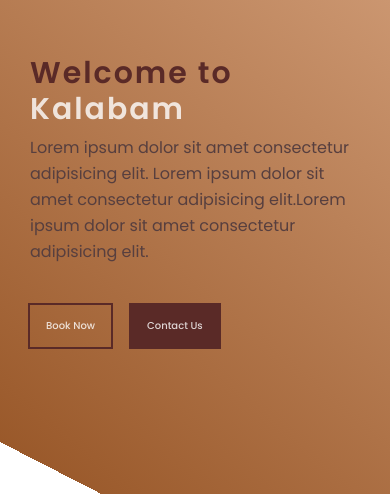
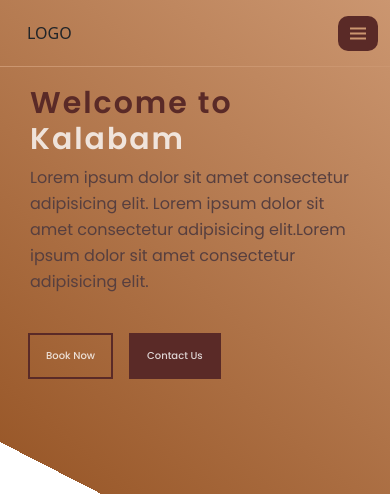
Before and after one commit to Ashique64/Kalabam, a React (Vite) app in the folder Kalabam/: page / in a window 390 px wide. Shown: the top 494 px of the page. Built offline with nearby package versions, Linux system fonts and the light colour scheme; a web font is replaced by a local one.

Commit message:
NavBar completed

```diff
--- a/Kalabam/src/components/Hero/Hero.jsx
+++ b/Kalabam/src/components/Hero/Hero.jsx
@@ -16,7 +16,7 @@ const Hero = () => {
                                 consectetur adipisicing elit.Lorem ipsum dolor sit amet consectetur adipisicing elit.
                             </p>
                             <div className="hero_buttons">
-                                <a href=""><button className="book_now">Book Now</button></a>
+                                <a href="#contact"><button className="book_now">Book Now</button></a>
                                 <a href="#contact"><button className="contact_us">Contact Us</button></a>
                             </div>
                         </div>
--- a/Kalabam/src/components/Hero/Hero.scss
+++ b/Kalabam/src/components/Hero/Hero.scss
@@ -9,7 +9,7 @@
 
     .container {
         width: 100%;
-        padding: 20px 15px;
+        padding: 80px 15px 20px 15px;
         margin: 0 20px;
 
         .hero_row {
@@ -114,7 +114,7 @@
 @media (max-width: 767px) {
     .hero {
         .container {
-            padding: 50px 15px;
+            padding: 80px 15px 20px 15px;
             .hero_row {
                 margin: 5px;
 
--- a/Kalabam/src/components/NavBar/NavBar.jsx
+++ b/Kalabam/src/components/NavBar/NavBar.jsx
@@ -28,7 +28,7 @@ const NavBar = ({ page }) => {
         <div className={`navbars ${isSticky ? "sticky" : ""} ${page === "about" ? "blue-bg" : ""}`}>
             <div className="container-fluid">
                 <div className="row nav_row">
-                    <div className="col-xl-2 col-lg-2 col-6 nav_col1">
+                    <div className="col-xl-3 col-lg-2 col-6 nav_col1">
                         <div className="logo">
                             <a href="">
                                 LOGO
@@ -50,23 +50,19 @@ const NavBar = ({ page }) => {
                                     <a href="#service">service</a>
                                 </li>
                                 <li>
-                                    <a href="">privacy policy</a>
+                                    <a href="#contact">Contact</a>
                                 </li>
                                 <i className={menuIcon ? "bx bx-x" : ""} onClick={handleMenuIcon}></i>
                             </ul>
                         </div>
                     </div>
-                    <div className="col-xl-4 col-lg-2 col-6  nav_col3">
+                    <div className="col-xl-3 col-lg-2 col-6  nav_col3">
                         <div className="items">
-                            <div className="call_us">
-                                <i className="bx bxs-phone-call"></i>
-                                <p>+91 1234567890</p>
-                            </div>
-                            <div className="nav_button">
+                            {/* <div className="nav_button">
                                 <a href="#service">
                                     <button>get started</button>
                                 </a>
-                            </div>
+                            </div> */}
                             <div className="mobile_icon" onClick={handleMenuIcon}>
                                 <i className={menuIcon ? "" : "bx bx-menu"}></i>
                             </div>
--- a/Kalabam/src/components/NavBar/NavBar.scss
+++ b/Kalabam/src/components/NavBar/NavBar.scss
@@ -1,6 +1,6 @@
 .navbars {
     padding: 0 15px;
-    border-bottom: 1px solid rgba(255, 255, 255, 0.16);
+    border-bottom: 1px solid var(--bg-color);
     position: fixed;
     top: 0;
     width: 100%;
@@ -9,11 +9,12 @@
     transition: background-color 0.3s ease;
 
     &.sticky {
-        background-color: white;
+        // background-color: var(--text-color2);
+        background-color: var(--bg-color);
     }
 
     &.blue-bg {
-        background-color: white;
+        background-color: var(--bg-color);
         position: relative;
     }
 
@@ -52,7 +53,7 @@
                             display: inline-block;
 
                             a {
-                                color: var(--primary-color);
+                                color: var(--text-color2);
                                 font-weight: 600;
                                 font-size: 15px;
                                 line-height: 16px;
@@ -69,7 +70,7 @@
                                     content: "";
                                     width: 0%;
                                     height: 4px;
-                                    background-color: #00abf0;
+                                    background-color: var(--primary-color);
                                     position: absolute;
                                     bottom: 0px;
                                     left: 0px;
@@ -100,45 +101,28 @@
                     align-items: center;
                     justify-content: space-between;
 
-                    .call_us {
-                        display: flex;
-                        align-items: center;
-                        i {
-                            color: var(--primary-color);
-                            font-weight: 600;
-                            font-size: 18px;
-                            margin: 0 7px;
-                        }
-                        p {
-                            color: var(--primary-color);
-                            font-weight: 600;
-                            font-size: 15px;
-                            margin-bottom: 0;
-                        }
-                    }
+                    // .nav_button {
+                    //     button {
+                    //         font-size: 15px;
+                    //         height: 55px;
+                    //         line-height: 55px;
+                    //         padding: 0 35px;
+                    //         display: inline-block;
+                    //         font-weight: 700;
+                    //         color: var(--primary-color);
+                    //         background: var(--primary-color);
+                    //         text-align: center;
+                    //         position: relative;
+                    //         overflow: hidden;
+                    //         border-radius: 90px;
+                    //         text-transform: uppercase;
+                    //         transition: 0.3s ease-in-out;
 
-                    .nav_button {
-                        button {
-                            font-size: 15px;
-                            height: 55px;
-                            line-height: 55px;
-                            padding: 0 35px;
-                            display: inline-block;
-                            font-weight: 700;
-                            color: var(--primary-color);
-                            background: var(--primary-color);
-                            text-align: center;
-                            position: relative;
-                            overflow: hidden;
-                            border-radius: 90px;
-                            text-transform: uppercase;
-                            transition: 0.3s ease-in-out;
-
-                            &:hover {
-                                background: white;
-                            }
-                        }
-                    }
+                    //         &:hover {
+                    //             background: white;
+                    //         }
+                    //     }
+                    // }
 
                     .mobile_icon {
                         display: none;
@@ -170,8 +154,8 @@
                             height: 100vh;
                             min-width: 300px;
                             padding: 40px;
-                            background-color: var(--tp-common-black);
-                            background-image: url("/images/slider/slider-shape-3-1.png");
+                            background-color: var(--bg-color);
+                            background-image: url("/images/slider-shape-3-1.png");
                             background-position: center;
                             background-size: cover;
                             background-repeat: no-repeat;
@@ -187,7 +171,7 @@
                                 height: 45px;
                                 line-height: 45px;
                                 width: 50px;
-                                color: var(--tp-common-white);
+                                color: var(--text-color2);
                                 display: inline-block;
                                 text-align: center;
                                 border-radius: 10px;
@@ -204,7 +188,7 @@
                                         display: none;
                                     }
                                     &:hover {
-                                        color: var(--tp-theme-1);
+                                        color: var(--primary-color);
                                         transition: 0.4s ease-in-out;
                                     }
                                 }
@@ -245,8 +229,8 @@
                                 height: 45px;
                                 line-height: 45px;
                                 width: 50px;
-                                background-color: var(--tp-theme-1);
-                                color: var(--tp-common-white);
+                                background-color: var(--text-color2);
+                                color: var(--bg-color);
                                 display: inline-block;
                                 text-align: center;
                                 border-radius: 10px;
@@ -282,8 +266,8 @@
                             height: 100vh;
                             min-width: 300px;
                             padding: 40px;
-                            background-color: var(--tp-common-black);
-                            background-image: url("/images/slider/slider-shape-3-1.png");
+                            background-color: var(--bg-color);
+                            background-image: url("/images/slider-shape-3-1.png");
                             background-position: center;
                             background-size: cover;
                             background-repeat: no-repeat;
@@ -299,7 +283,7 @@
                                 height: 45px;
                                 line-height: 45px;
                                 width: 50px;
-                                color: var(--tp-common-white);
+                                color: var(--text-color2);
                                 display: inline-block;
                                 text-align: center;
                                 border-radius: 10px;
@@ -317,7 +301,7 @@
                                     }
 
                                     &:hover {
-                                        color: var(--tp-theme-1);
+                                        color: var(--primary-color);
                                         transition: 0.4s ease-in-out;
                                     }
                                 }
@@ -361,8 +345,8 @@
                                 height: 35px;
                                 line-height: 35px;
                                 width: 40px;
-                                background-color: var(--tp-theme-1);
-                                color: var(--tp-common-white);
+                                background-color: var(--text-color2);
+                                color: var(--bg-color);
                                 display: inline-block;
                                 text-align: center;
                                 border-radius: 10px;
--- a/Kalabam/src/components/Service/Service.scss
+++ b/Kalabam/src/components/Service/Service.scss
@@ -193,6 +193,10 @@
                         font-size: 28px;
                     }
                 }
+
+                .service_items {
+                    padding: 0;
+                }
             }
         }
     }
--- a/Kalabam/src/index.css
+++ b/Kalabam/src/index.css
@@ -22,6 +22,11 @@
 body {
     overflow-x: hidden;
     line-height: 26px;
+}
+
+::selection {
+  background-color: var(--bg-color);
+  color: var(--text-color2);
 }
 
 a {
--- a/Kalabam/src/pages/Home.jsx
+++ b/Kalabam/src/pages/Home.jsx
@@ -9,7 +9,7 @@ import Footer from "../components/Footer/Footer";
 const Home = () => {
     return (
         <>
-            {/* <NavBar /> */}
+            <NavBar />
             <Hero />
             <About />
             <Service />
```
Also changed, not shown: Kalabam/src/components/Contact/Contact.scss (+7 -0 lines), Kalabam/public/images/slider-shape-3-1.png (added).
